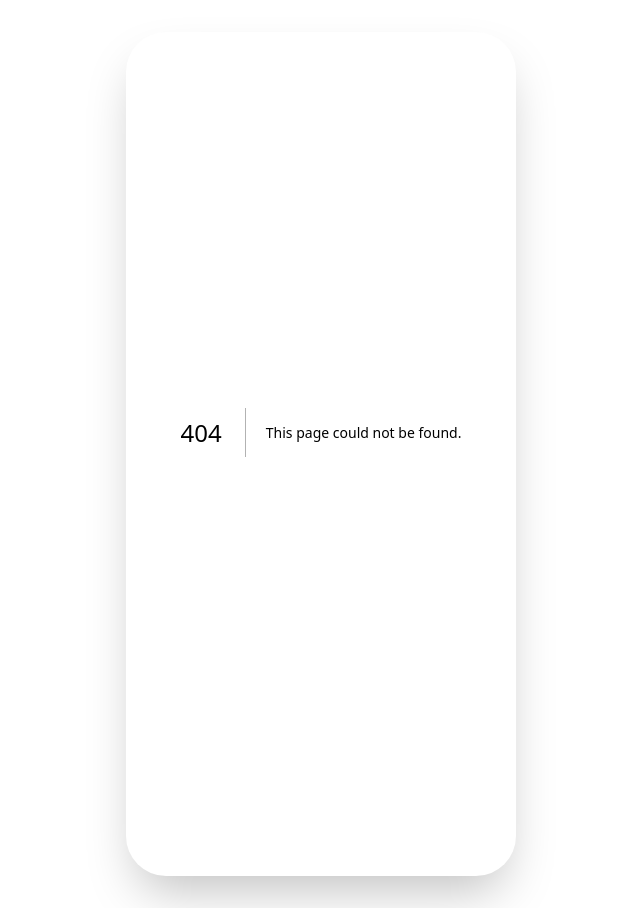
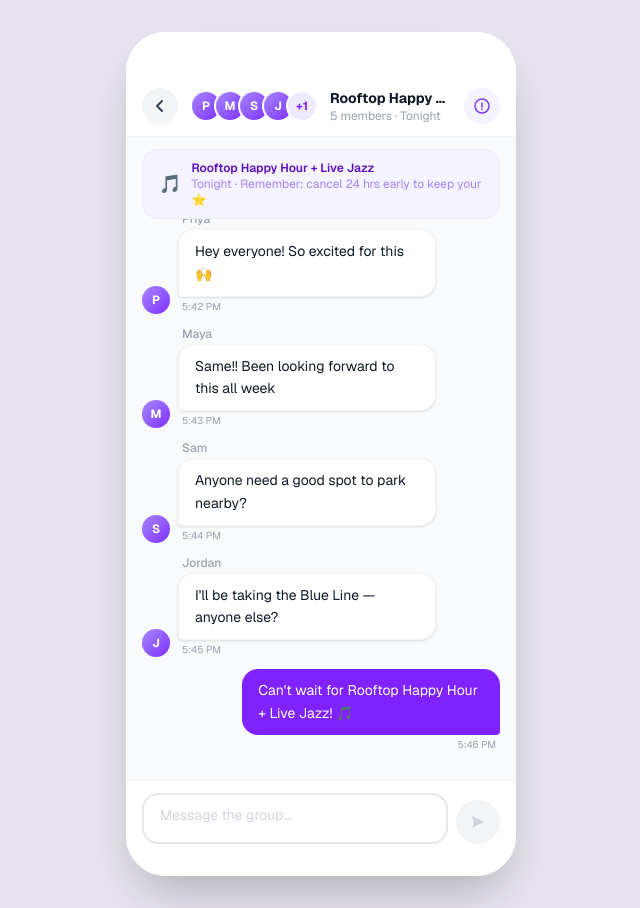
Before and after one commit to maeswim123/Gather, a Next.js app: page /chat in a window 1280 px wide. Before the commit this address had no page. Shown: the whole page, without its empty margins (319-959 px from the left). Built offline with nearby package versions, Linux system fonts and the light colour scheme.

Commit message:
Add group chat screen with auto message on joining an event

```diff
--- /dev/null
+++ b/app/chat/page.tsx
@@ -0,0 +1,181 @@
+"use client";
+
+import { useState, useRef, useEffect, Suspense } from "react";
+import { useSearchParams, useRouter } from "next/navigation";
+import Link from "next/link";
+
+const events: Record<string, { title: string; short: string; emoji: string }> = {
+  "1": { title: "Rooftop Happy Hour + Live Jazz", short: "tonight's event", emoji: "🎵" },
+  "2": { title: "Women's Creative Workshop", short: "the workshop", emoji: "🎨" },
+  "3": { title: "LGBTQ+ Game Night", short: "game night", emoji: "🏳️‍🌈" },
+  "4": { title: "Coffee Shop Meetup + Bookstore Crawl", short: "the crawl", emoji: "☕" },
+  "5": { title: "Men's Networking Happy Hour", short: "the mixer", emoji: "🤝" },
+  "6": { title: "Sober Farmers Market + Lakefront Walk", short: "the walk", emoji: "🌿" },
+};
+
+const seedMessages = [
+  { id: 1, name: "Priya", initials: "P", text: "Hey everyone! So excited for this 🙌", time: "5:42 PM", isMe: false },
+  { id: 2, name: "Maya", initials: "M", text: "Same!! Been looking forward to this all week", time: "5:43 PM", isMe: false },
+  { id: 3, name: "Sam", initials: "S", text: "Anyone need a good spot to park nearby?", time: "5:44 PM", isMe: false },
+  { id: 4, name: "Jordan", initials: "J", text: "I'll be taking the Blue Line — anyone else?", time: "5:45 PM", isMe: false },
+];
+
+function ChatContent() {
+  const params = useSearchParams();
+  const router = useRouter();
+  const id = params.get("id") || "1";
+  const event = events[id] || events["1"];
+
+  const autoMessage = `Can't wait for ${event.title}! ${event.emoji}`;
+
+  const [messages, setMessages] = useState([
+    ...seedMessages,
+    { id: 5, name: "You", initials: "A", text: autoMessage, time: "5:46 PM", isMe: true },
+  ]);
+  const [input, setInput] = useState("");
+  const bottomRef = useRef<HTMLDivElement>(null);
+
+  useEffect(() => {
+    bottomRef.current?.scrollIntoView({ behavior: "smooth" });
+  }, [messages]);
+
+  const send = () => {
+    const trimmed = input.trim();
+    if (!trimmed) return;
+    const now = new Date();
+    const time = now.toLocaleTimeString([], { hour: "numeric", minute: "2-digit" });
+    setMessages((prev) => [
+      ...prev,
+      { id: Date.now(), name: "You", initials: "A", text: trimmed, time, isMe: true },
+    ]);
+    setInput("");
+  };
+
+  const handleKey = (e: React.KeyboardEvent) => {
+    if (e.key === "Enter" && !e.shiftKey) {
+      e.preventDefault();
+      send();
+    }
+  };
+
+  return (
+    <div className="flex flex-col flex-1 bg-gray-50 min-h-screen">
+      {/* Header */}
+      <div className="bg-white border-b border-gray-100 px-4 pt-14 pb-3">
+        <div className="flex items-center gap-3">
+          <button onClick={() => router.back()} className="w-9 h-9 bg-gray-100 rounded-full flex items-center justify-center flex-shrink-0">
+            <svg width="18" height="18" viewBox="0 0 18 18" fill="none">
+              <path d="M11 14L6 9l5-5" stroke="#374151" strokeWidth="2" strokeLinecap="round" strokeLinejoin="round" />
+            </svg>
+          </button>
+
+          <div className="flex -space-x-2 flex-shrink-0">
+            {["P","M","S","J"].map((initial, i) => (
+              <div key={i} className="w-8 h-8 rounded-full bg-gradient-to-br from-violet-400 to-violet-600 border-2 border-white flex items-center justify-center text-white text-xs font-bold">
+                {initial}
+              </div>
+            ))}
+            <div className="w-8 h-8 rounded-full bg-violet-100 border-2 border-white flex items-center justify-center text-violet-600 text-xs font-bold">
+              +1
+            </div>
+          </div>
+
+          <div className="flex-1 min-w-0">
+            <p className="font-bold text-gray-900 text-sm truncate">{event.title}</p>
+            <p className="text-gray-400 text-xs">5 members · Tonight</p>
+          </div>
+
+          <Link href="/reflect" className="flex-shrink-0">
+            <div className="w-9 h-9 bg-violet-50 rounded-full flex items-center justify-center">
+              <svg width="18" height="18" viewBox="0 0 18 18" fill="none">
+                <circle cx="9" cy="9" r="7" stroke="#7c3aed" strokeWidth="1.5"/>
+                <path d="M9 6v4M9 12v.5" stroke="#7c3aed" strokeWidth="1.5" strokeLinecap="round"/>
+              </svg>
+            </div>
+          </Link>
+        </div>
+      </div>
+
+      {/* Event reminder banner */}
+      <div className="mx-4 mt-3 bg-violet-50 border border-violet-100 rounded-2xl px-4 py-2.5 flex items-center gap-2.5">
+        <span className="text-lg">{event.emoji}</span>
+        <div className="flex-1 min-w-0">
+          <p className="text-violet-800 text-xs font-semibold truncate">{event.title}</p>
+          <p className="text-violet-400 text-xs">Tonight · Remember: cancel 24 hrs early to keep your ⭐</p>
+        </div>
+      </div>
+
+      {/* Messages */}
+      <div className="flex-1 overflow-y-auto px-4 py-4 space-y-3">
+        {/* Date label */}
+        <div className="flex items-center gap-3 my-2">
+          <div className="flex-1 h-px bg-gray-200" />
+          <span className="text-xs text-gray-400 font-medium">Today</span>
+          <div className="flex-1 h-px bg-gray-200" />
+        </div>
+
+        {messages.map((msg, i) => {
+          const showName = !msg.isMe && (i === 0 || messages[i - 1]?.name !== msg.name);
+          return (
+            <div key={msg.id} className={`flex gap-2 ${msg.isMe ? "flex-row-reverse" : "flex-row"}`}>
+              {!msg.isMe && (
+                <div className="w-7 h-7 rounded-full bg-gradient-to-br from-violet-400 to-violet-600 flex items-center justify-center text-white text-xs font-bold flex-shrink-0 mt-auto">
+                  {msg.initials}
+                </div>
+              )}
+              <div className={`max-w-[72%] ${msg.isMe ? "items-end" : "items-start"} flex flex-col gap-0.5`}>
+                {showName && (
+                  <span className="text-xs text-gray-400 font-medium px-1">{msg.name}</span>
+                )}
+                <div className={`px-4 py-2.5 rounded-2xl text-sm leading-relaxed ${
+                  msg.isMe
+                    ? "bg-violet-600 text-white rounded-br-sm"
+                    : "bg-white text-gray-900 border border-gray-100 rounded-bl-sm shadow-sm"
+                }`}>
+                  {msg.text}
+                </div>
+                <span className="text-[10px] text-gray-400 px-1">{msg.time}</span>
+              </div>
+            </div>
+          );
+        })}
+        <div ref={bottomRef} />
+      </div>
+
+      {/* Input */}
+      <div className="bg-white border-t border-gray-100 px-4 py-3 pb-8">
+        <div className="flex items-end gap-2">
+          <div className="flex-1 border-2 border-gray-200 rounded-2xl px-4 py-2.5 focus-within:border-violet-500 transition-colors bg-white">
+            <textarea
+              value={input}
+              onChange={(e) => setInput(e.target.value)}
+              onKeyDown={handleKey}
+              placeholder="Message the group..."
+              rows={1}
+              className="w-full text-gray-900 text-sm outline-none resize-none placeholder:text-gray-300 max-h-24"
+            />
+          </div>
+          <button
+            onClick={send}
+            disabled={!input.trim()}
+            className={`w-11 h-11 rounded-full flex items-center justify-center flex-shrink-0 transition-colors ${
+              input.trim() ? "bg-violet-600" : "bg-gray-100"
+            }`}
+          >
+            <svg width="18" height="18" viewBox="0 0 18 18" fill="none">
+              <path d="M15 9L3 3l2 6-2 6 12-6z" fill={input.trim() ? "white" : "#d1d5db"} />
+            </svg>
+          </button>
+        </div>
+      </div>
+    </div>
+  );
+}
+
+export default function ChatPage() {
+  return (
+    <Suspense>
+      <ChatContent />
+    </Suspense>
+  );
+}
--- a/app/group/page.tsx
+++ b/app/group/page.tsx
@@ -289,7 +289,7 @@ function GroupContent() {
             🔖
           </button>
           <Link
-            href="/reflect"
+            href={`/chat?id=${id}`}
             className="flex-1 bg-violet-600 text-white text-center py-4 rounded-2xl font-semibold text-base"
           >
             Join this Gather →
```
